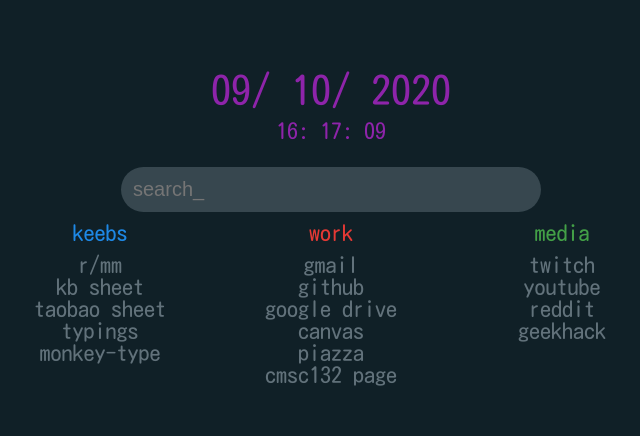
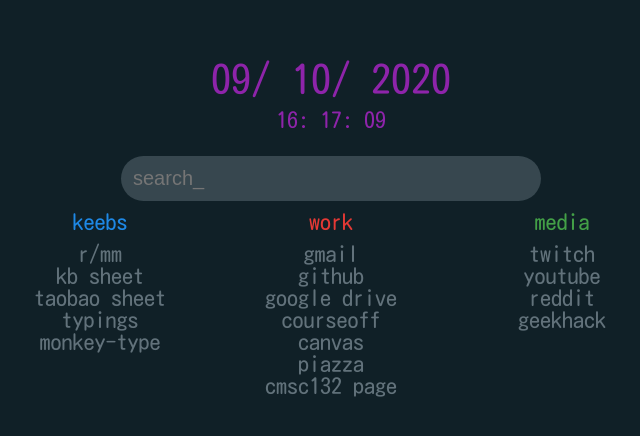
Before and after one commit to Kwub/Kwub.github.io, a plain HTML site: page index.html in a window 1280 px wide. Shown: the part 172-608 px from the top of the page, without its empty margins (309-949 px from the left). Drawn offline with Linux system fonts and the light colour scheme.

Commit message:
Update index.html

```diff
--- a/index.html
+++ b/index.html
@@ -38,6 +38,7 @@
             <li><a href="https://mail.google.com/mail/u/0/#inbox" rel="stylesheet">gmail</a></li>
             <li><a href="https://github.com/" rel="stylesheet">github</a></li>
             <li><a href="https://drive.google.com" rel="stylesheet">google drive</a></li>
+            <li><a href="https://umd.courseoff.com/builder" rel="stylesheet">courseoff</a></li>
             <li><a href="https://umd.instructure.com/" rel="stylesheet">canvas</a></li>
             <li><a href="https://piazza.com/" rel="stylesheet">piazza</a></li>
             <li><a href="http://www.cs.umd.edu/class/fall2020/cmsc132/" rel="stylesheet">cmsc132 page</a></li>
```
